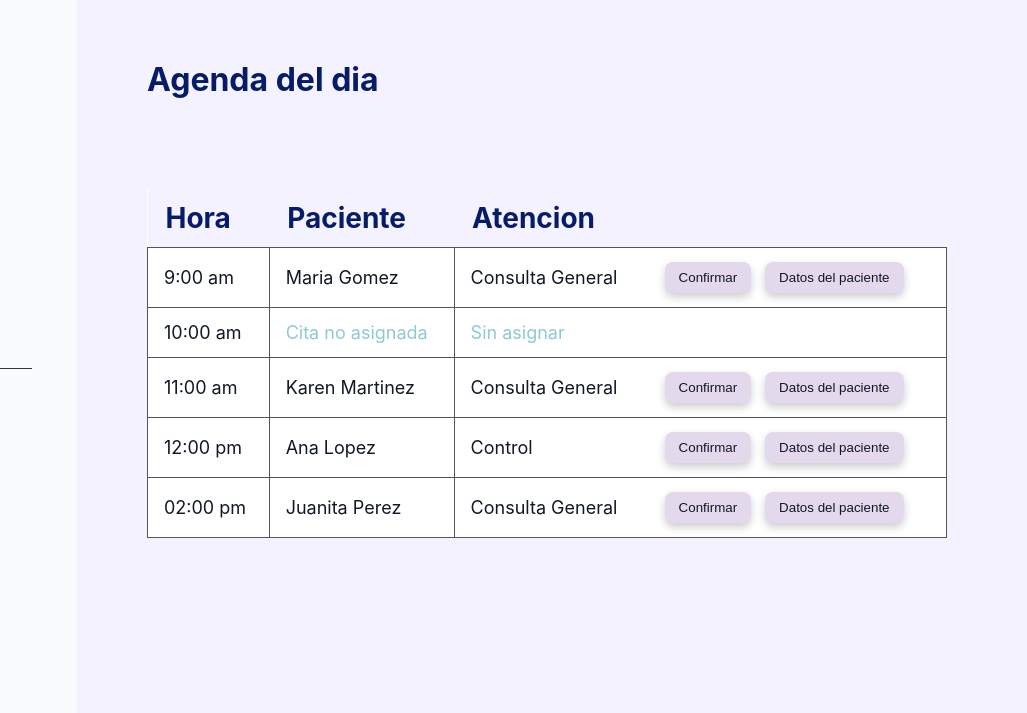
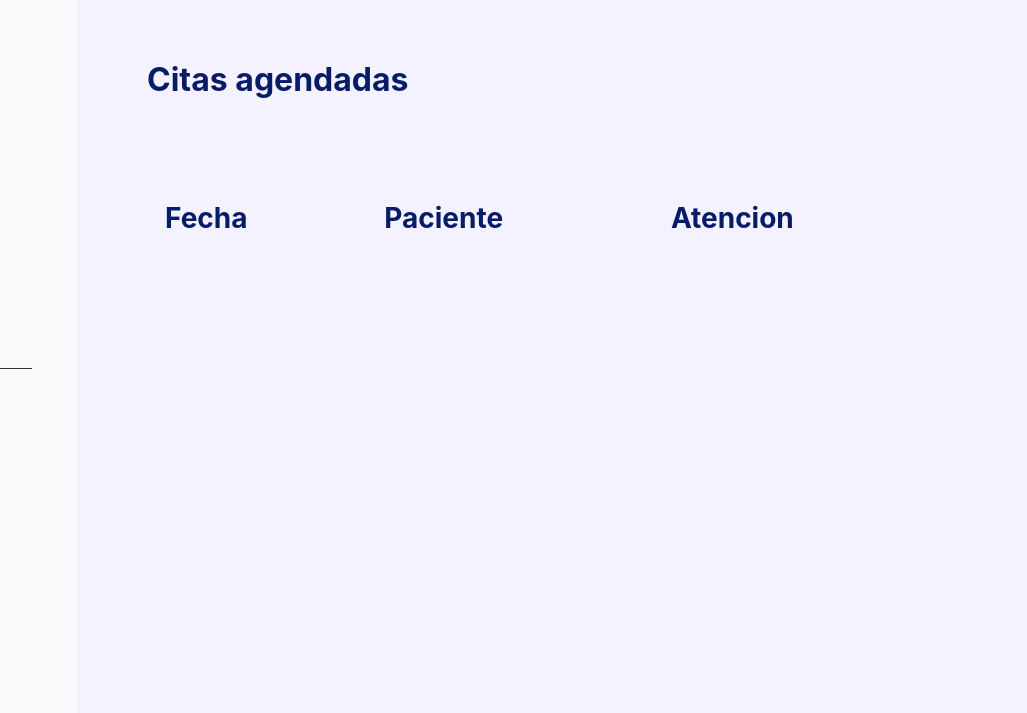
Before and after one commit to MateusGarcia7/Mvp-SaludYa, a plain HTML site: page pages/citas-asignadas.html in a window 1280 px wide. Shown: the top 713 px of the page, 253-1280 px from the left. Drawn offline with Linux system fonts and the light colour scheme.

Commit message:
feat: listar citas

```diff
--- /dev/null
+++ b/js/citasAsignadas.js
@@ -0,0 +1,52 @@
+
+let logout = document.getElementById("logout");
+
+logout.addEventListener("click", (e) => {
+  localStorage.removeItem("usuarioLogueado");
+  window.location.href = "login-paciente.html";
+  e.preventDefault();
+});
+
+function mostrarCitas() {
+  const lista = document.getElementById("listaCitas");
+
+  let citas = JSON.parse(localStorage.getItem("citas")) || [];
+
+  lista.innerHTML = "";
+
+  citas.forEach((cita) => {
+    lista.innerHTML += `
+          <tr>
+            <td>${cita.fechaDeseada}</td>
+            <td>${cita.paciente}</td>
+            <td>
+              <div class="attention-cell">
+                <span>${cita.tipoAtencion}</span>
+
+                <button onclick="eliminarCita(${cita.id})">
+                    Eliminar
+                </button>
+              </div>
+            </td>
+          </tr>
+
+        `;
+  });
+}
+mostrarCitas();
+
+function eliminarCita(id) {
+  let citas = JSON.parse(localStorage.getItem("citas")) || [];
+
+  const cita = citas.find((cita) => cita.id === id);
+
+  const confirmar = confirm(`¿Eliminar la cita de ${cita.paciente}?`);
+
+  if (!confirmar) return;
+
+  citas = citas.filter((cita) => cita.id !== id);
+
+  localStorage.setItem("citas", JSON.stringify(citas));
+
+  mostrarCitas();
+}
--- a/pages/citas-asignadas.html
+++ b/pages/citas-asignadas.html
@@ -17,9 +17,9 @@
     </div>
 
     <nav class="doctor-menu">
-      <a href="#" class="doctor-menu-title">Citas asignadas</a>
+      <a href="./citas-asignadas.html" class="doctor-menu-title">Citas asignadas</a>
 
-      <a href="menu-doctor.html" class="doctor-menu-item">
+      <a href="./asignacion.html" class="doctor-menu-item">
         <img src="../assets/icons/lista.png" alt="">
         <span>Menu Principal</span>
       </a>
@@ -30,7 +30,7 @@
       </a>
     </nav>
 
-    <a href="#" class="doctor-logout">
+    <a href="#" class="doctor-logout" id="logout">
       <img src="../assets/icons/logout.png" alt="">
       <span>Cerrar sesión</span>
     </a>
@@ -39,75 +39,22 @@
 
   <main class="agenda-content">
 
-    <h1>Agenda del dia</h1>
+    <h1>Citas agendadas</h1>
 
     <section class="agenda-card">
 
-      <table class="agenda-table">
+  <table class="agenda-table">
 
         <thead>
           <tr>
-            <th>Hora</th>
+            <th>Fecha</th>
             <th>Paciente</th>
             <th>Atencion</th>
           </tr>
         </thead>
 
-        <tbody>
-          <tr>
-            <td>9:00 am</td>
-            <td>Maria Gomez</td>
-            <td>
-              <div class="attention-cell">
-                <span>Consulta General</span>
-                <button>Confirmar</button>
-                <button>Datos del paciente</button>
-              </div>
-            </td>
-          </tr>
+        <tbody id="listaCitas">
 
-          <tr>
-            <td>10:00 am</td>
-            <td class="empty-text">Cita no asignada</td>
-            <td class="empty-text">Sin asignar</td>
-          </tr>
-
-          <tr>
-            <td>11:00 am</td>
-            <td>Karen Martinez</td>
-            <td>
-              <div class="attention-cell">
-                <span>Consulta General</span>
-                <button>Confirmar</button>
-                <button>Datos del paciente</button>
-              </div>
-            </td>
-          </tr>
-
-          <tr>
-            <td>12:00 pm</td>
-            <td>Ana Lopez</td>
-            <td>
-              <div class="attention-cell">
-                <span>Control</span>
-                <button>Confirmar</button>
-                <button>Datos del paciente</button>
-              </div>
-            </td>
-          </tr>
-
-          <tr>
-            <td>02:00 pm</td>
-            <td>Juanita Perez</td>
-            <td>
-              <div class="attention-cell">
-                <span>Consulta General</span>
-                <button>Confirmar</button>
-                <button>Datos del paciente</button>
-              </div>
-            </td>
-          </tr>
-        </tbody>
 
       </table>
 
@@ -118,4 +65,5 @@
 </div>
 
 </body>
+<script src="../js/citasAsignadas.js"></script>
 </html>
```
Also changed, not shown: pages/asignacion.html (+2 -2 lines).
